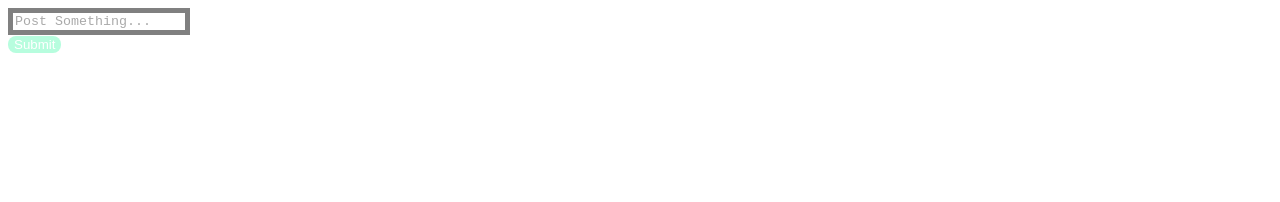
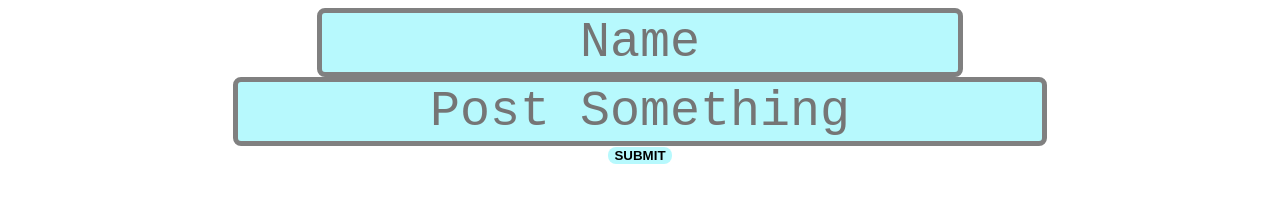
Before and after one commit to girlcodeakl/henderson2016, a plain HTML site: page public/post.html in a window 1280 px wide. Drawn offline with Linux system fonts and the light colour scheme.

Commit message:
best post good job

```diff
--- a/public/css/style.css
+++ b/public/css/style.css
@@ -1,5 +1,6 @@
 body {
   color: black;
+  text-align: center;
 }
 .idea-box {
   background-color: #FFF0A5;
@@ -18,18 +19,37 @@ h2 {
   border-radius: 5px;
   text-align: center;
 }
+input[type=name] {
+  color: darkgray;
+  border: gray;
+  border-style: solid;
+      border-width: 5px;
+  font-family: monospace;
+  display: inline;
+
+
+  font-size: 50px;
+    border-radius: 8px;
+    text-align: center;
+    background-color: #B7F9FD;
+}
 input[type=text] {
 color: darkgray;
 border: gray;
 border-style: solid;
     border-width: 5px;
 font-family: monospace;
-position: center;
+width: 800px;
+
+font-size: 50px;
+  border-radius: 8px;
+  text-align: center;
+  background-color: #B7F9FD;
 }
 
 input[type=submit] {
-  color: white;
+  color: dark gray;
   border: none;
-  background-color: #B7FDDE;
+  background-color: #B7F9FD;
   border-radius: 8px;
-}
+   font-weight: bold;
--- a/public/post.html
+++ b/public/post.html
@@ -7,8 +7,10 @@
   <body>
 
       <form method="post" action="/ideas">
-          <input type="text" name="idea" value="Post Something..."><br>
-          <input type="submit" value="Submit">
+        <input type="name" placeholder="Name"><br>
+          <input type="text" name="idea" placeholder="Post Something"><br>
+          <input type="submit" value="SUBMIT">
+
 
       </form>
   </body>
```
